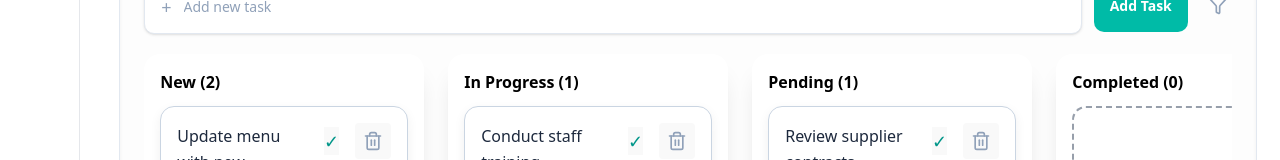
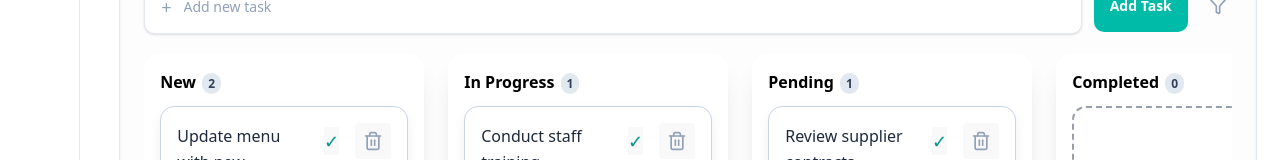
Before and after one commit to MohitGeryani/Task-Management, a React (Vite) app: page / in a window 1280 px wide. Shown: the part 211-371 px from the top of the page. Built offline with nearby package versions, Linux system fonts and the light colour scheme.

Commit message:
Count Tasks Span

```diff
--- a/src/components/tasks/TaskWindow.jsx
+++ b/src/components/tasks/TaskWindow.jsx
@@ -196,7 +196,9 @@ shadow-md
 
                   >
 
-                    <h2 className="font-bold mb-3 text-black  dark:text-white">{column.name} ({tasksByColumn[column.id].length})</h2>
+                    <h2 className="font-bold mb-3 text-black  dark:text-white">{column.name}  <span className="text-xs px-1.5 ml-0.5  py-0.5 rounded-full bg-slate-200 dark:bg-slate-700 text-slate-700 dark:text-slate-300">
+    {tasksByColumn[column.id].length}
+  </span></h2>
 
                     {tasksByColumn[column.id].map((task, index) => (
                       <Draggable
```
